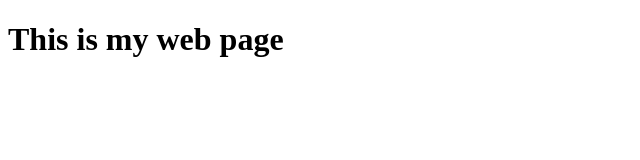
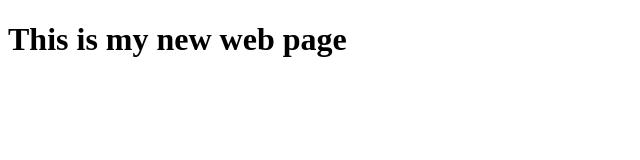
Before and after one commit to muthukumari-M/sample-repository, a plain HTML site: page index.html in a window 1280 px wide. Shown: the whole page, without its empty margins (0-640 px from the left). Drawn offline with Linux system fonts and the light colour scheme.

Commit message:
modified h1 tag

```diff
--- a/index.html
+++ b/index.html
@@ -6,6 +6,6 @@
     <title>Document</title>
 </head>
 <body>
-    <h1>This is my web page</h1>
+    <h1>This is my new web page</h1>
 </body>
 </html>
```
